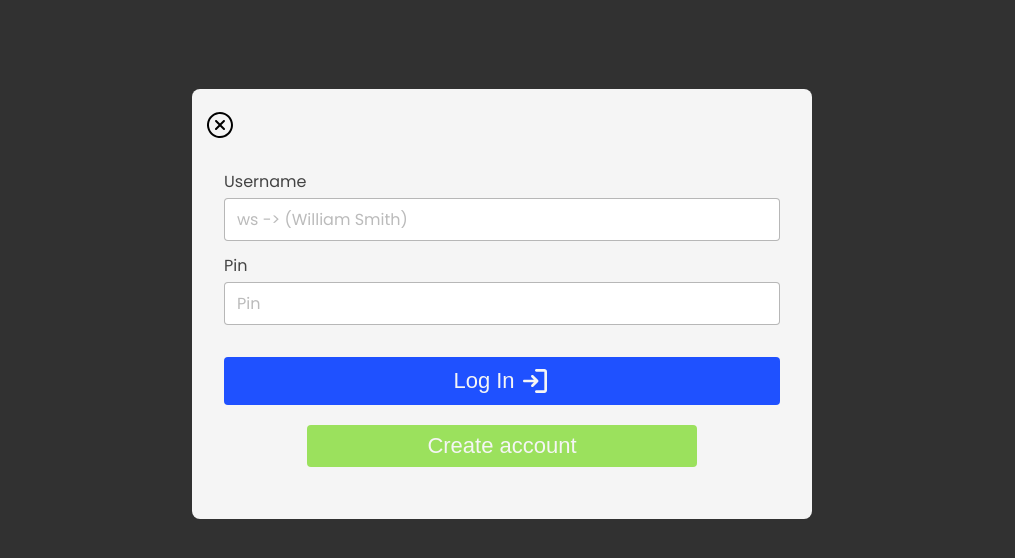
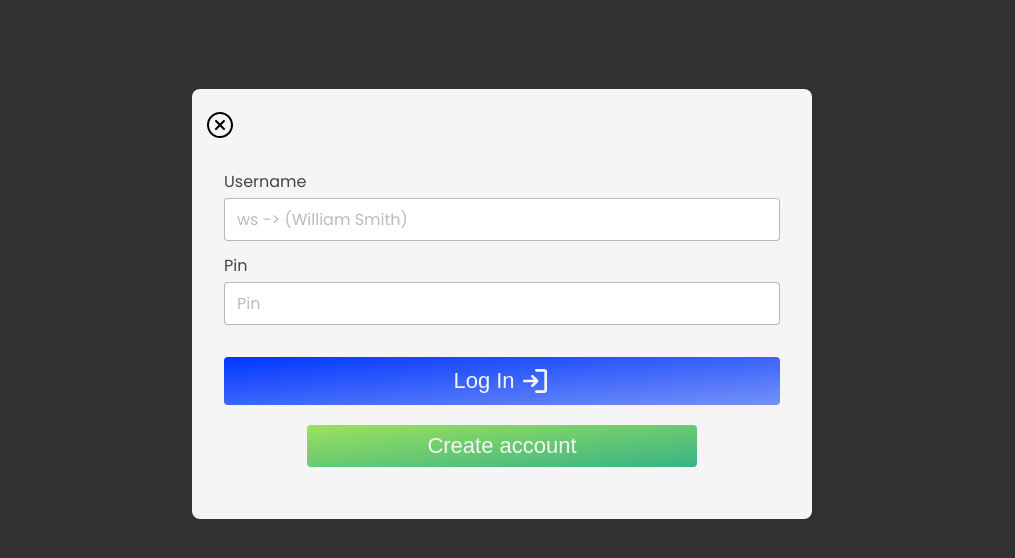
Before and after one commit to Luksona2006/Bankist-App, a plain HTML site: page index.html in a window 1280 px wide. Both pictures are taken after a click on the button "Log In". Shown: the part 96-654 px from the top of the page, without its empty margins (138-1153 px from the left). Drawn offline with Linux system fonts and the light colour scheme.

Commit message:
style detail

```diff
--- a/style.css
+++ b/style.css
@@ -178,7 +178,7 @@ nav {
   border: none;
   display: flex;
   align-items: center;
-  background-color: #1F51FF;
+  background-image: linear-gradient(to top left, #7591f7, #0037ff);
   border-radius: 4px;
   padding: 8px 12px;
   color: #F5F5F5;
@@ -191,7 +191,7 @@ nav {
 .register__btn, .create__btn {
   width: 70%;
   margin: 0 auto;
-  background-color: #9be15d;
+  background-image: linear-gradient(to top left, #39b385, #9be15d);
   font-size: 2.2rem;
   padding: 8px 12px;
   color: #F5F5F5;
```
